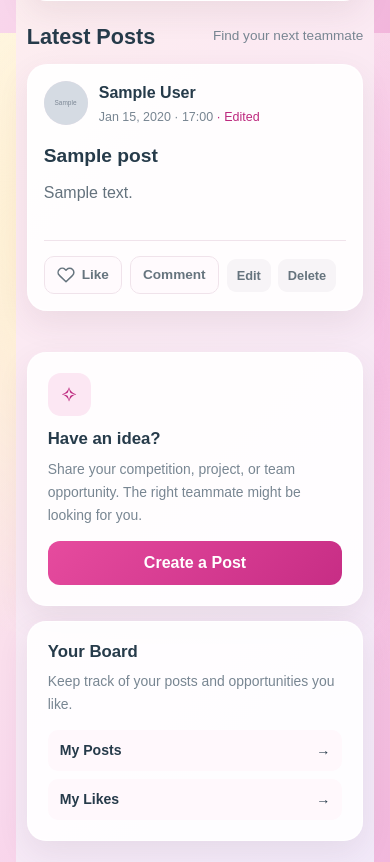
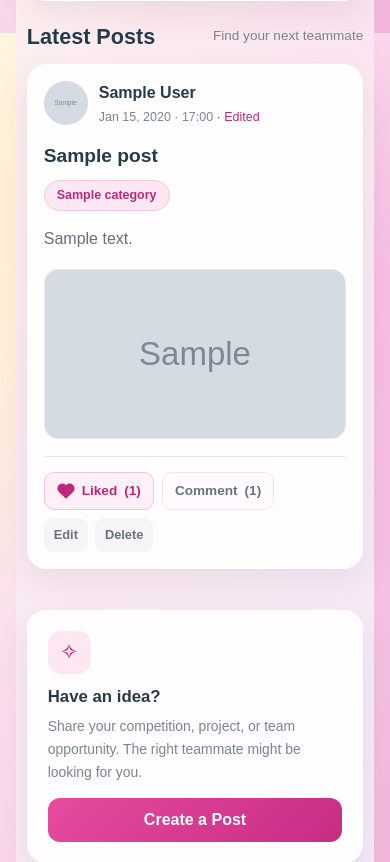
Before and after one commit to CN331-Project69/M8Match, a Django app: page /board/ in a window 390 px wide. Shown: the part 811-1673 px from the top of the page. Run offline with Django 5.2, Linux system fonts and the light colour scheme; a user stored in the database is signed in; tables that the repository leaves empty hold one stand-in row (values such as "Sample post"); grey boxes marked "Sample" are stand-in pictures.

Commit message:
feat: integrate interactions with board UI

```diff
--- a/project/board/templates/board/board.html
+++ b/project/board/templates/board/board.html
@@ -85,8 +85,32 @@
 .post-title { font-size:1.2rem; font-weight:850; line-height:1.45; margin:0 0 9px; overflow-wrap:anywhere; }
 .post-content { color:#64727d; line-height:1.75; white-space:pre-line; overflow-wrap:anywhere; margin:0; }
 .read-more { display:inline-block; color:var(--pink-dark); font-size:.85rem; font-weight:750; margin-top:7px; }
-.post-images { display:grid; grid-template-columns:repeat(3,minmax(0,1fr)); gap:9px; margin-top:16px; }
-.post-images img { width:100%; aspect-ratio:4/3; max-height:260px; object-fit:cover; border-radius:12px; }
+.post-images {
+    display: grid;
+    grid-template-columns: repeat(2, minmax(0, 1fr));
+    gap: 10px;
+    margin-top: 16px;
+}
+
+.post-images img {
+    width: 100%;
+    aspect-ratio: 4 / 3;
+    object-fit: cover;
+    border-radius: 14px;
+    border: 1px solid #f0e3eb;
+}
+
+.post-images img:only-child {
+    grid-column: 1 / -1;
+    max-height: 360px;
+    aspect-ratio: 16 / 9;
+}
+
+@media (max-width: 600px) {
+    .post-images {
+        grid-template-columns: 1fr;
+    }
+}
 
 .post-actions {
     display:flex; align-items:center; flex-wrap:wrap; gap:8px;
@@ -152,6 +176,24 @@
     .sidebar { grid-template-columns:1fr; }
     .post-manage { margin-left:0; }
     .action-btn.report { margin-left:0; }
+}
+.post-categories {
+    display: flex;
+    flex-wrap: wrap;
+    gap: 7px;
+    margin: 10px 0 14px;
+}
+
+.post-category {
+    display: inline-flex;
+    align-items: center;
+    padding: 5px 12px;
+    border-radius: 999px;
+    background: #fce7f3;
+    color: #bd287e;
+    border: 1px solid #f5c7df;
+    font-size: 0.78rem;
+    font-weight: 700;
 }
 </style>
 {% endblock %}
@@ -233,13 +275,24 @@
                 </div>
 
                 <h3 class="post-title">{{ post.title }}</h3>
+                {% if post.categories %}
+                <div class="post-categories">
+                    {% for category in post.categories %}
+                        <span class="post-category">
+                        {{ category.name }}
+                        </span>
+                    {% endfor %}
+                    </div>
+                {% endif %}
                 <p class="post-content">{{ post.content }}</p>
                 {% if post.is_truncated %}<span class="read-more">Sign in to read the full post.</span>{% endif %}
 
                 {% if post.images %}
                 <div class="post-images">
-                    {% for image in post.images %}
-                        {% if image.image %}<img src="{{ image.image.url }}" alt="Post image">{% endif %}
+                    {% for image_url in post.images %}
+                        <img src="{{ image_url }}"
+                            alt="Post image"
+                            loading="lazy">
                     {% endfor %}
                 </div>
                 {% endif %}
--- a/project/board/templates/board/my_posts.html
+++ b/project/board/templates/board/my_posts.html
@@ -109,7 +109,7 @@
             {% if post.images %}
             <div class="images">
                 {% for image in post.images %}
-                    {% if image.image %}<img src="{{ image.image.url }}" alt="Post image">{% endif %}
+                    <img src="{{ image }}" alt="Post image">
                 {% endfor %}
             </div>
             {% endif %}
@@ -145,7 +145,7 @@
             {% if post.images %}
             <div class="images">
                 {% for image in post.images %}
-                    {% if image.image %}<img src="{{ image.image.url }}" alt="Post image">{% endif %}
+                    <img src="{{ image }}" alt="Post image">
                 {% endfor %}
             </div>
             {% endif %}
--- a/project/board/views.py
+++ b/project/board/views.py
@@ -1,7 +1,7 @@
 from django.conf import settings
 from django.contrib import messages
 from django.contrib.auth.decorators import login_required
-from django.core.exceptions import ImproperlyConfigured
+from django.core.exceptions import ImproperlyConfigured, ValidationError, PermissionDenied
 from django.core.paginator import Paginator
 from django.core.serializers.json import DjangoJSONEncoder
 from django.db.models import Q
@@ -159,6 +159,14 @@ def get_post_cards(posts, user, adapter=None):
                 image.image.url
                 for image in post.images.all()
                 if image.image
+            ],
+
+            "categories": [
+                {
+                    "id": category.id,
+                    "name": category.name,
+                }
+                for category in post.categories.all()
             ],
 
             # ข้อมูล Like
@@ -402,16 +410,13 @@ def my_posts_view(request):
 
     # กรองโพสต์ที่ถูกซ่อนออกอีกชั้น
     if hasattr(liked_posts_queryset, "filter"):
-        liked_posts_queryset = liked_posts_queryset.filter(
-            is_hidden=False
-        )
+        liked_posts_queryset = liked_posts_queryset.filter(is_hidden=False)
 
         if liked_posts_queryset is None:
             raise ImproperlyConfigured(
-                "get_liked_posts() must return a collection of Posts."
+                "Liked posts queryset cannot be None."
             )
 
-        # เตรียมข้อมูลผู้เขียน รูปภาพ และ Category
         if hasattr(liked_posts_queryset, "select_related"):
             liked_posts_queryset = (
                 liked_posts_queryset
@@ -419,11 +424,11 @@ def my_posts_view(request):
                 .prefetch_related("images", "categories")
             )
 
-        liked_posts = get_post_cards(
-            liked_posts_queryset,
-            request.user,
-            adapter
-        )
+    liked_posts = get_post_cards(
+        liked_posts_queryset,
+        request.user,
+        adapter,
+    )
 
     return render(
         request,
@@ -656,6 +661,7 @@ def post_comments(request, pk):
     return JsonResponse({"comments": comments}, encoder=DjangoJSONEncoder)
 
 
+
 @login_required
 @require_POST
 def create_comment(request, pk):
@@ -669,22 +675,25 @@ def create_comment(request, pk):
     content = request.POST.get("content", "").strip()
 
     if not content:
-        messages.error(request, "กรุณากรอกความคิดเห็น")
-        return redirect("board:board")
+        return JsonResponse(
+            {"error": "Please enter your comment."},
+            status=400
+        )
 
     if len(content) > 2000:
-        messages.error(request, "ความคิดเห็นต้องไม่เกิน 2,000 ตัวอักษร")
-        return redirect("board:board")
+        return JsonResponse(
+            {"error": "Maximum 2,000 characters."},
+            status=400
+        )
 
     adapter = get_board_adapter()
 
     if adapter is None:
-        return HttpResponse(
-            "Comment system is not connected yet.",
+        return JsonResponse(
+            {"error": "Comment system is not connected yet."},
             status=503
         )
 
-    # ตรวจสอบเนื้อหาก่อนอนุญาตให้บันทึก
     result = adapter.moderate_comment(content, request.user)
 
     if not isinstance(result, dict):
@@ -705,7 +714,7 @@ def create_comment(request, pk):
             "Moderation errors and warnings must be dictionaries."
         )
 
-    # ตรวจสอบรูปแบบข้อความที่ระบบ Moderation ส่งกลับ
+
     for collection in (errors, warnings):
         for item in collection.values():
             if not isinstance(item, (str, list, tuple)):
@@ -714,36 +723,53 @@ def create_comment(request, pk):
                 )
 
     if not result["is_allowed"]:
-        # แสดงเหตุผลที่ Moderation ปฏิเสธ
+        error_messages = []
+
         for field_errors in errors.values():
             if isinstance(field_errors, str):
-                messages.error(request, field_errors)
-            elif isinstance(field_errors, (list, tuple)):
-                for error in field_errors:
-                    messages.error(request, str(error))
+                error_messages.append(field_errors)
+            else:
+                error_messages.extend(str(e) for e in field_errors)
 
-        if not errors:
-            messages.error(
-                request,
-                "ความคิดเห็นนี้ไม่ผ่านการตรวจสอบ"
-            )
+        return JsonResponse(
+            {
+                "error": "; ".join(error_messages)
+                or "This comment was hidden due to a policy violation."
+            },
+            status=400
+        )
 
-        return redirect("board:board")
+    try:
+        comment = adapter.create_comment(
+            post,
+            request.user,
+            content
+        )
+    except ValidationError as e:
+        return JsonResponse(
+            {"error": "; ".join(e.messages)},
+            status=400
+        )
+    except PermissionDenied:
+        return JsonResponse(
+            {"error": "You don't have permission to comment."},
+            status=403
+        )
 
-    # บันทึกเฉพาะความคิดเห็นที่ผ่าน Moderation
-    adapter.create_comment(post, request.user, content)
+    warning_messages = []
 
-    # แสดงคำเตือนโดยไม่ปฏิเสธความคิดเห็น
     for warning_list in warnings.values():
         if isinstance(warning_list, str):
-            messages.warning(request, warning_list)
-        elif isinstance(warning_list, (list, tuple)):
-            for warning in warning_list:
-                messages.warning(request, str(warning))
+            warning_messages.append(warning_list)
+        else:
+            warning_messages.extend(str(w) for w in warning_list)
 
-    messages.success(request, "ส่งความคิดเห็นเรียบร้อยแล้ว")
-
-    return redirect("board:board")
+    return JsonResponse({
+        "success": True,
+        "comment_id": comment.id,
+        "message": "Comment submitted!",
+        "warnings": warning_messages
+    })
 
 
 @login_required
@@ -761,7 +787,7 @@ def report_post(request, pk):
     if not reason or len(reason) > 1000:
         messages.error(
             request,
-            "กรุณาระบุเหตุผลในการรายงาน (ไม่เกิน 1,000 ตัวอักษร)"
+            "Please provide a reason for reporting (Max 1,000 characters)."
         )
         return redirect("board:board")
 
@@ -774,15 +800,30 @@ def report_post(request, pk):
         )
 
     # ส่งข้อมูลให้ระบบ Report ของทีมตรวจสอบ
-    adapter.submit_post_report(
-        post.id,
-        request.user,
-        reason
-    )
 
-    messages.success(request, "ส่งรายงานโพสต์เรียบร้อยแล้ว")
+    try:
+        adapter.submit_post_report(
+            post.id,
+            request.user,
+            reason
+        )
 
-    return redirect("board:board")
+    except ValidationError as e:
+        return JsonResponse(
+            {"error": "; ".join(e.messages)},
+            status=400
+        )
+
+    except PermissionDenied:
+        return JsonResponse(
+            {"error": "You don't have permission to comment."},
+            status=403
+        )
+
+    return JsonResponse({
+        "success": True,
+        "message": "Report submitted!"
+    })
 
 
 @login_required
@@ -793,36 +834,47 @@ def report_comment(request, comment_id):
     reason = request.POST.get("reason", "").strip()
 
     if not reason or len(reason) > 1000:
-        messages.error(
-            request,
-            "กรุณาระบุเหตุผลในการรายงาน (ไม่เกิน 1,000 ตัวอักษร)"
+        return JsonResponse(
+            {"error": "Please provide a reason for reporting (Max 1,000 characters)."},
+            status=400
         )
-        return redirect("board:board")
 
     adapter = get_board_adapter()
 
     if adapter is None:
-        return HttpResponse(
-            "Report system is not connected yet.",
+        return JsonResponse(
+            {"error": "Report system is not connected yet."},
             status=503
         )
 
-    # ค้นหา Comment จริงผ่าน Adapter โดยไม่ผูกกับชื่อ Model ของเพื่อน
     comment = adapter.get_comment_for_report(comment_id)
 
     if comment is None:
-        return HttpResponse(
-            "Comment not found.",
+        return JsonResponse(
+            {"error": "Comment not found."},
             status=404
         )
 
-    # ส่ง Comment object ให้ระบบ Report
-    adapter.submit_comment_report(
-        comment,
-        request.user,
-        reason
-    )
+    try:
+        adapter.submit_comment_report(
+            comment,
+            request.user,
+            reason
+        )
 
-    messages.success(request, "ส่งรายงานความคิดเห็นเรียบร้อยแล้ว")
+    except ValidationError as e:
+        return JsonResponse(
+            {"error": "; ".join(e.messages)},
+            status=400
+        )
 
-    return redirect("board:board")
+    except PermissionDenied:
+        return JsonResponse(
+            {"error": "You don't have permission to comment."},
+            status=403
+        )
+
+    return JsonResponse({
+        "success": True,
+        "message": "Report submitted!"
+    })
--- a/project/project/settings.py
+++ b/project/project/settings.py
@@ -134,3 +134,5 @@ LOGIN_URL = "login"
 LOGIN_REDIRECT_URL = "home"
 LOGIN_URL = "/login/"
 LOGOUT_REDIRECT_URL = "home"
+
+BOARD_INTEGRATION_ADAPTER = "board.interaction_adapter.M8MatchBoardAdapter"
```
Also changed, not shown: project/board/interaction_adapter.py (added, +76 -0 lines), project/board/services.py (+23 -0 lines).
